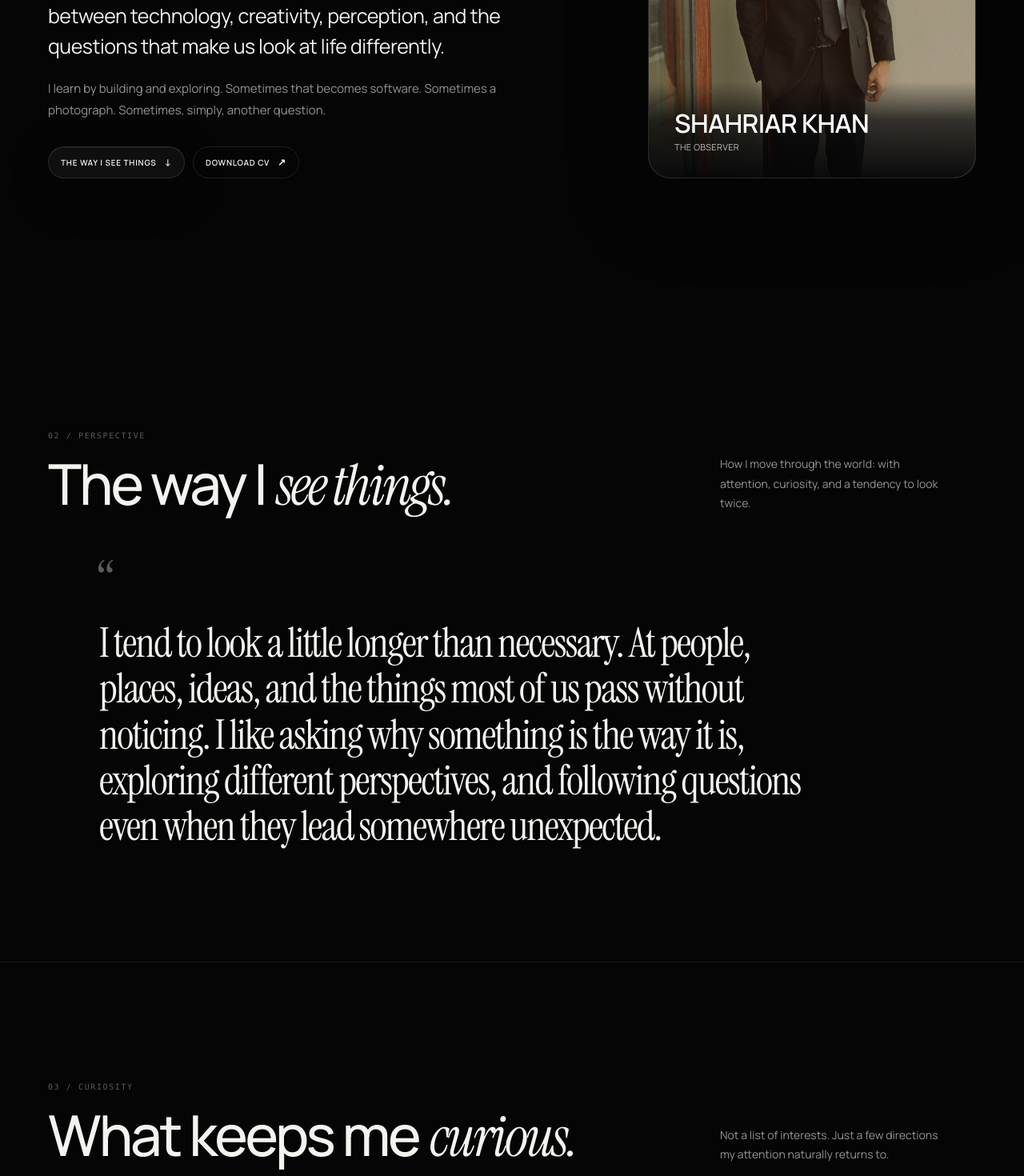
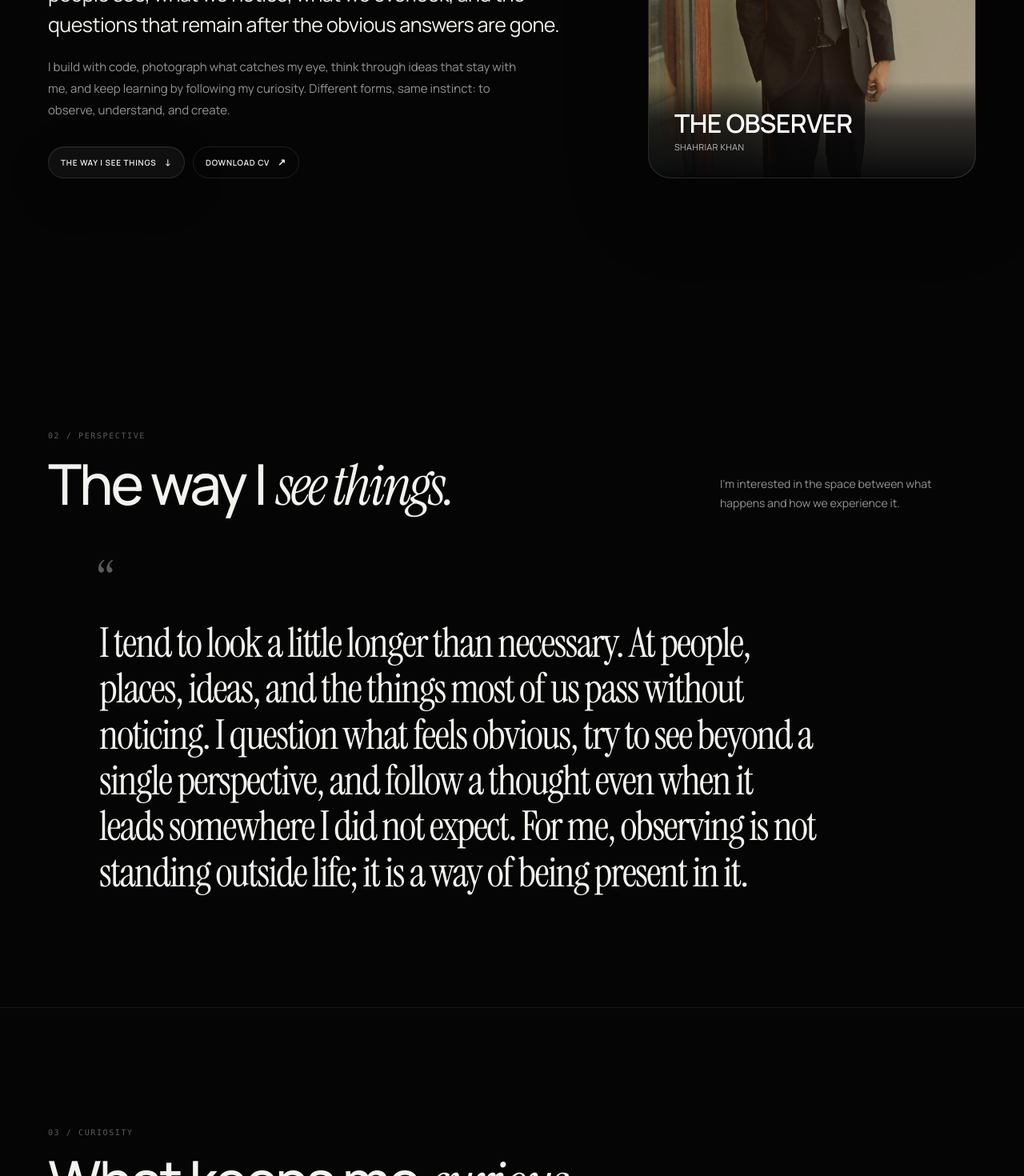
Before and after one commit to shahriarbappy60-ship-it/personal-universe, a React (Vite) app: page /self in a window 1280 px wide. Shown: the part 720-2190 px from the top of the page at 80% size. Built offline with nearby package versions, Linux system fonts and the light colour scheme.

Commit message:
Refine Self page identity and personal philosophy

```diff
--- a/src/pages/SelfPage.jsx
+++ b/src/pages/SelfPage.jsx
@@ -36,10 +36,10 @@ export default function SelfPage() {
                 <span>THE OBSERVER</span><span>·</span><span>CSE UNDERGRADUATE</span><span>·</span><span>DHAKA · BANGLADESH</span>
               </div>
               <p className="self-v2-lead">
-                I’m a Computer Science student drawn to the space between technology, creativity, perception, and the questions that make us look at life differently.
+                I’m a Computer Science student, but I’ve never felt that technology is the whole story. I’m equally drawn to how people see, what we notice, what we overlook, and the questions that remain after the obvious answers are gone.
               </p>
               <p className="self-v2-lead-secondary">
-                I learn by building and exploring. Sometimes that becomes software. Sometimes a photograph. Sometimes, simply, another question.
+                I build with code, photograph what catches my eye, think through ideas that stay with me, and keep learning by following my curiosity. Different forms, same instinct: to observe, understand, and create.
               </p>
               <div className="self-v2-actions">
                 <Button href="#perspective" variant="glass" icon="↓">The way I see things</Button>
@@ -50,11 +50,11 @@ export default function SelfPage() {
             <div className="self-v2-portrait reveal delay-2">
               <figure className="self-v2-portrait-frame">
                 <div className="self-v2-photo-media">
-                  <img src="/images/portrait.jpg" alt="Shahriar Khan" />
+                  <img src="/images/portrait.jpg" alt="Shahriar Khan — The Observer" />
                 </div>
                 <figcaption className="self-v2-portrait-caption">
-                  <strong>SHAHRIAR KHAN</strong>
-                  <span>THE OBSERVER</span>
+                  <strong>THE OBSERVER</strong>
+                  <span>SHAHRIAR KHAN</span>
                 </figcaption>
               </figure>
             </div>
@@ -69,10 +69,10 @@ export default function SelfPage() {
               <span className="self-v2-eyebrow">02 / PERSPECTIVE</span>
               <h2>The way I <em>see things.</em></h2>
             </div>
-            <p className="self-v2-section-intro">How I move through the world: with attention, curiosity, and a tendency to look twice.</p>
+            <p className="self-v2-section-intro">I’m interested in the space between what happens and how we experience it.</p>
           </div>
           <p className="self-v2-statement reveal">
-            I tend to look a little longer than necessary. At people, places, ideas, and the things most of us pass without noticing. I like asking why something is the way it is, exploring different perspectives, and following questions even when they lead somewhere unexpected.
+            I tend to look a little longer than necessary. At people, places, ideas, and the things most of us pass without noticing. I question what feels obvious, try to see beyond a single perspective, and follow a thought even when it leads somewhere I did not expect. For me, observing is not standing outside life; it is a way of being present in it.
           </p>
         </div>
       </section>
@@ -84,7 +84,7 @@ export default function SelfPage() {
               <span className="self-v2-eyebrow">03 / CURIOSITY</span>
               <h2>What keeps me <em>curious.</em></h2>
             </div>
-            <p className="self-v2-section-intro">Not a list of interests. Just a few directions my attention naturally returns to.</p>
+            <p className="self-v2-section-intro">Different subjects, one recurring impulse: understand what is beneath the surface.</p>
           </div>
           <div className="self-v2-curiosity-list reveal">
             {curiosity.map(([index, title, text]) => (
@@ -107,7 +107,7 @@ export default function SelfPage() {
             </div>
           </div>
           <p className="self-v2-life-statement reveal">
-            Music, photography, cinema, and wandering through unfamiliar ideas all give me different ways to notice the world. They are not separate from how I build; they are part of how I look.
+            I’m drawn to quiet moments, music, photography, cinema, unfamiliar places, and conversations that go somewhere deeper than small talk. These things shape how I notice, feel, question, and create. They are part of the same inner world that shows up in my work.
           </p>
         </div>
       </section>
@@ -143,7 +143,7 @@ export default function SelfPage() {
           </div>
           <div className="self-v2-direction reveal">
             <p className="self-v2-direction-statement">
-              I’m building a foundation in software, learning through real projects, and staying open to where curiosity leads next. I don’t have every answer yet. That is part of the point.
+              I’m building a life around curiosity rather than a fixed definition of who I should become. Software gives me a way to build. Photography gives me a way to notice. Thought gives me a way to question. I’m still learning how these parts fit together — and I’m in no hurry to make them separate.
             </p>
             <div className="self-v2-direction-action">
               <Button href="/assets/Shahriar_Khan_CV.pdf" variant="outline" icon="↗" ariaLabel="Download Shahriar Khan's Curriculum Vitae as PDF">DOWNLOAD CV</Button>
```
